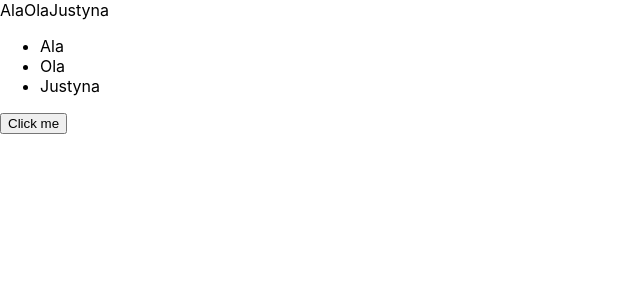
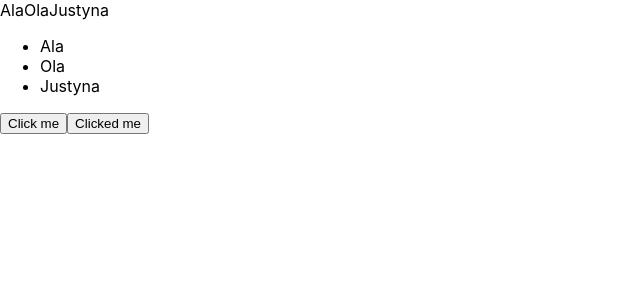
Before and after one commit to Edyta2801/exercises-reat, a React (Create React App) app: page / in a window 1280 px wide. Shown: the top 300 px of the page, without its empty margins (0-640 px from the left). Built offline with nearby package versions, Linux system fonts and the light colour scheme.

Commit message:
add second button and  add onClick hamdler

```diff
--- a/src/App.js
+++ b/src/App.js
@@ -12,13 +12,20 @@ const App = (props) => (
       {names}
     </div>
     <ul>
-      {names.map(name=>
+      {names.map(name =>
         <li key={name}>
-        {name} </li>)
+          {name} </li>)
       }
     </ul>
     <Button
-    label='Click me'
+      label='Click me'
+      onClickHandler={()=>alert('Kliknij mnie')}
+
+    />
+    <Button
+      label='Clicked me'
+      onClickHandler={()=>alert('Kliknąłeś')}
+
     />
   </div>
 );
--- a/src/Button.js
+++ b/src/Button.js
@@ -1,10 +1,10 @@
 import React from 'react'
 
-const Button = ({ label }) => (
+const Button = ( props) => (
     <button
-        onClick={() => alert('ok')}
+        onClick={props.onClickHandler}
     >
-        {label}
+        {props.label}
     </button>
 )
 
```
